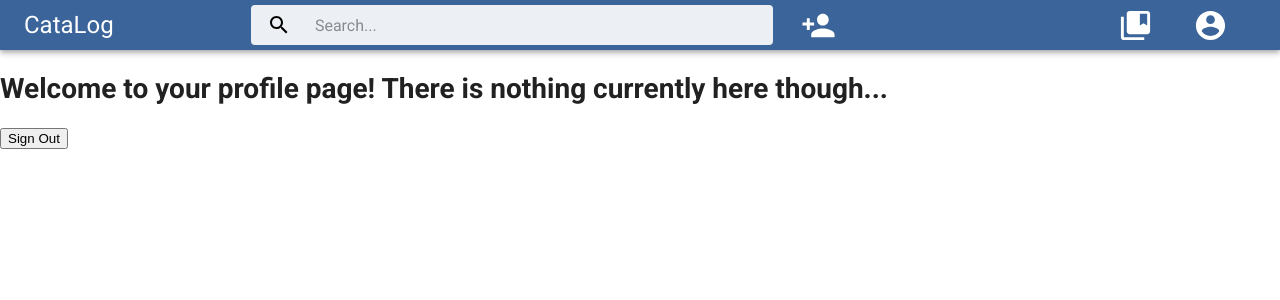
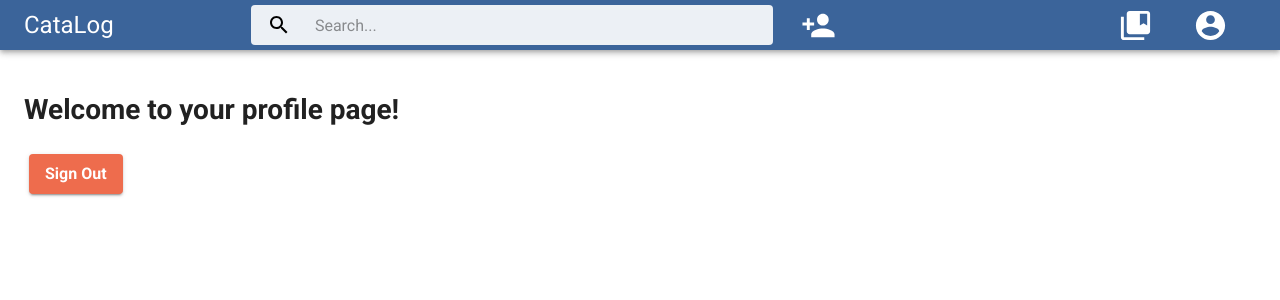
Before and after one commit to bawses/it-project-crm, a Next.js app: page /profile in a window 1280 px wide. Shown: the top 300 px of the page. Built offline with nearby package versions, Linux system fonts and the light colour scheme; no server answers; sample sign-in values are in the browser's storage; a web font is replaced by a local one.

Commit message:
Redirect to contacts list on log in

```diff
--- a/pages/login/index.tsx
+++ b/pages/login/index.tsx
@@ -140,7 +140,7 @@ export default function LoginPage() {
     getSession().then((session) => {
       if (session) {
         // redirect to profile
-        router.replace("/profile");
+        router.replace("/contacts");
       } else {
         setIsLoading(false);
       }
--- a/pages/profile/index.tsx
+++ b/pages/profile/index.tsx
@@ -1,15 +1,30 @@
 import { useRouter } from "next/router";
 import { getSession, signIn, signOut } from "next-auth/client";
-import { useEffect, useState, MouseEvent } from "react";
+import React, { useEffect, useState, MouseEvent } from "react";
 import Layout from "../../components/navLayout/Layout";
+import TextButton from "../../components/buttons/TextButton";
+import { Container, makeStyles } from "@material-ui/core";
+import { COLORS } from "../../lib/Colors";
+
+const useStyles = makeStyles((theme) => ({
+  containerStyle: {
+    width: "100%",
+    marginTop: theme.spacing(5),
+    marginBottom: theme.spacing(5),
+    [theme.breakpoints.down("md")]: {
+      width: "90%",
+      marginTop: theme.spacing(2),
+      marginBottom: theme.spacing(7),
+    },
+  },
+}));
 
 export default function Profile() {
   const [isLoading, setIsLoading] = useState(true);
+  const classes = useStyles();
   const router = useRouter();
 
-  const handleSignOut = (
-    e: MouseEvent<HTMLButtonElement, globalThis.MouseEvent>
-  ) => {
+  const handleSignOut = (e: React.SyntheticEvent) => {
     signOut();
   };
 
@@ -29,16 +44,18 @@ export default function Profile() {
 
   return (
     <Layout>
-      <main>
+      <Container className={classes.containerStyle}>
         <>
-          <h1>
-            Welcome to your profile page! There is nothing currently here
-            though...
-          </h1>{" "}
-          <button onClick={handleSignOut}>Sign Out</button>
+          <h1>Welcome to your profile page!</h1>
+          <TextButton
+            color={COLORS.actionOrange}
+            textColor={COLORS.white}
+            title="Sign Out"
+            onClick={handleSignOut}
+          />
           <br />
         </>
-      </main>
+      </Container>
     </Layout>
   );
 }
--- a/pages/signup/index.tsx
+++ b/pages/signup/index.tsx
@@ -151,7 +151,7 @@ export default function SignUpPage() {
 
     try {
       userSignUp(userState.firstName, userState.lastName, userState.email, userState.password);
-      router.replace("/profile");
+      router.replace("/contacts");
     } catch (error) {
       console.error(error);
     }
```
Also changed, not shown: pages/contacts/[contactId].tsx (+15 -8 lines).
